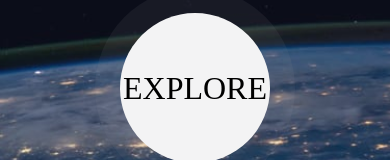
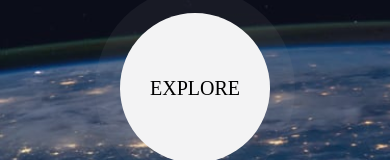
Before and after one commit to AhmedSameh19/spaceX, a plain HTML site: page index.html in a window 390 px wide. Shown: the part 419-579 px from the top of the page. Drawn offline with nearby package versions, Linux system fonts and the light colour scheme; a web font is replaced by a local one.

Commit message:
upload the desgin

```diff
--- a/My Work/style.css
+++ b/My Work/style.css
@@ -366,6 +366,9 @@ start para */
     .container .header .hamburger {
         align-self: center;
     }
+    .mom .circle a{
+        font-size: 20px;
+    }
 
 }
 @media (min-width:769px) and (max-width:1024px) {
```
